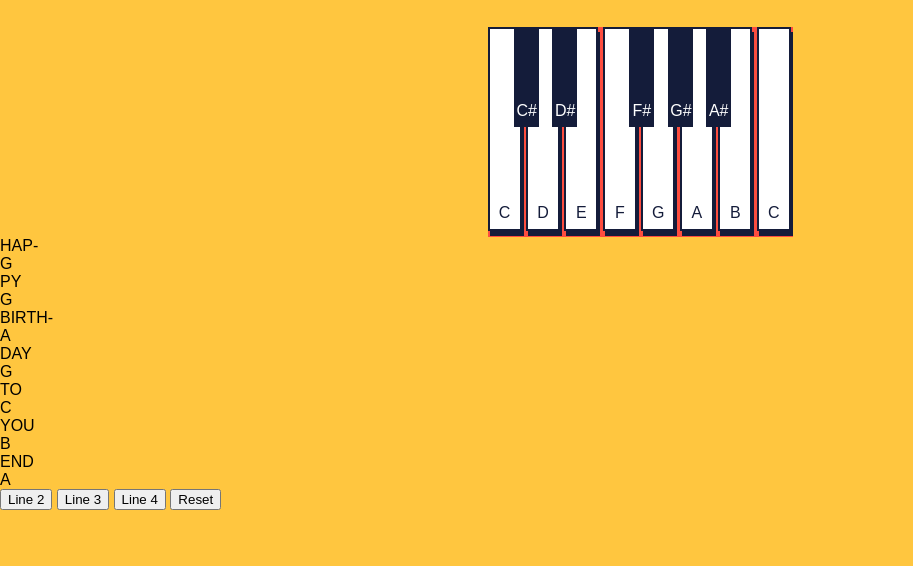
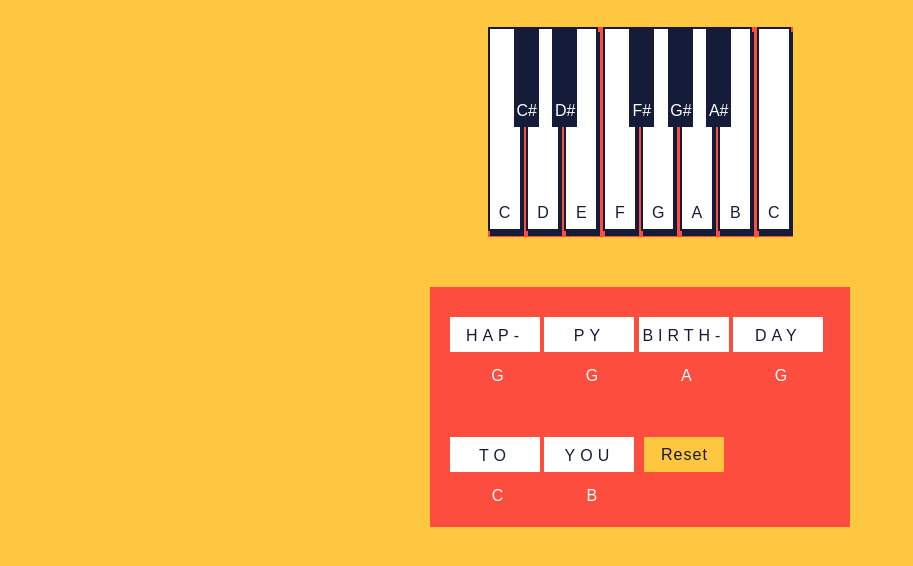
Before and after one commit to RebeicaGrigoras/Piano-Keys-JavaScript, a plain HTML site: page index.html in a window 1280 px wide. Shown: the part 92-658 px from the top of the page, without its empty margins (0-913 px from the left). Drawn offline with Linux system fonts and the light colour scheme; a script that the page names is missing.

Commit message:
Applied CSS styling for lyrics, columns, and interactive elements

```diff
--- a/style.css
+++ b/style.css
@@ -71,3 +71,82 @@ body {
   margin: 0 auto;
   margin-top: 75px;
 }
+
+#lyrics {
+  width: 400px;
+  height: 240px;
+  display: block;
+  margin: 0 auto;
+  padding-left: 20px;
+  margin-top: 50px;
+  background-color: #fd4d3f;
+}
+
+#column-one,
+#column-two,
+#column-three,
+#column-four,
+#column-five,
+#column-six,
+#column-optional {
+  width: 90px;
+  display: inline-block;
+  text-align: center;
+  margin-top: 30px;
+}
+
+#column-optional {
+  display: none;
+}
+
+#word-one,
+#word-two,
+#word-three,
+#word-four,
+#word-five,
+#word-six,
+#word-optional {
+  background-color: white;
+  width: 90px;
+  height: 25px;
+  padding-top: 10px;
+  letter-spacing: 5px;
+  color: #141c3a;
+}
+
+#letter-note-one,
+#letter-note-two,
+#letter-note-three,
+#letter-note-four,
+#letter-note-five,
+#letter-note-six,
+#letter-note-optional {
+  color: white;
+  width: 25px;
+  height: 25px;
+  margin: 15px 35px;
+}
+
+#first-next-line,
+#second-next-line,
+#third-next-line,
+#fourth-next-line {
+  width: 80px;
+  height: 35px;
+  font-size: 16px;
+  position: absolute;
+  margin: 30px 10px;
+  border: none;
+  background-color: #ffc63f;
+  color: #141c3a;
+  letter-spacing: 1px;
+  cursor: pointer;
+}
+
+#first-next-line,
+#second-next-line,
+#third-next-line,
+#fourth-next-line:hover {
+  background-color: #141c3a;
+  color: white;
+}
```
